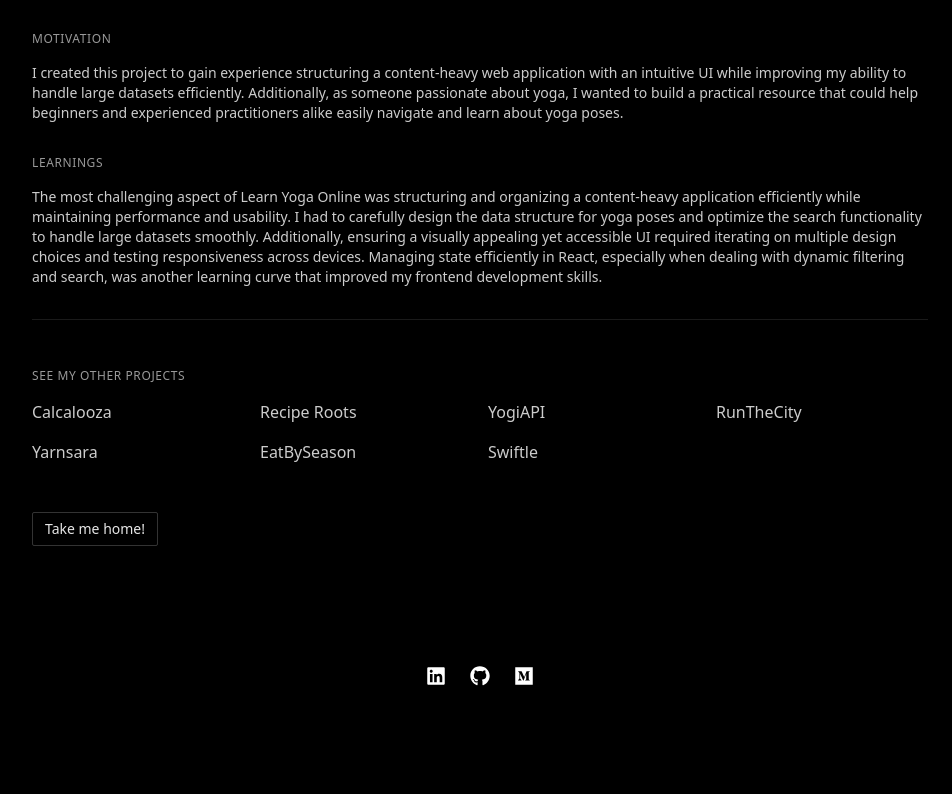
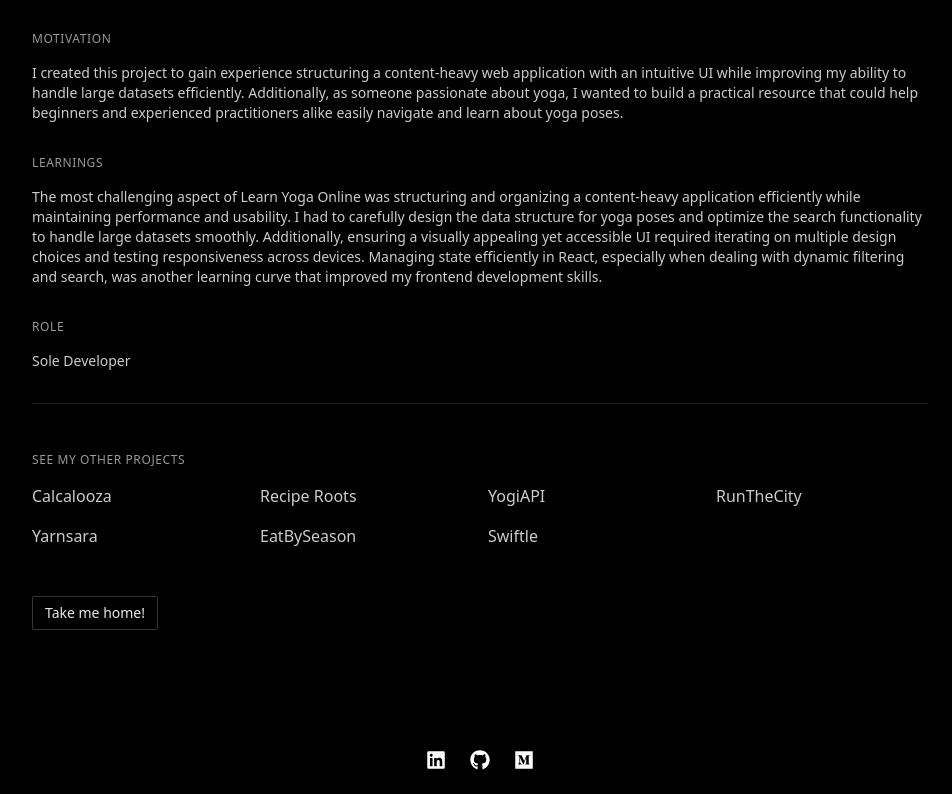
Before and after one commit to samanthacabrera/portfolio, a React (Vite) app: page /projects/1 in a window 1280 px wide. Shown: the part 643-1437 px from the top of the page, without its empty margins (160-1112 px from the left). Before the commit the page ends 1353 px from the top, so only its background shows below. Built offline with nearby package versions, Linux system fonts and the light colour scheme.

Commit message:
add project role to project page

```diff
--- a/src/pages/projectpage/ProjectPage.jsx
+++ b/src/pages/projectpage/ProjectPage.jsx
@@ -87,6 +87,11 @@ const ProjectPage = () => {
                         <span className="text-xs uppercase tracking-wider text-white/60 mb-4">Learnings</span>
                         <p className="text-sm text-white/80">{project.insights}</p>
                     </div>
+
+                     <div className="flex flex-col">
+                        <span className="text-xs uppercase tracking-wider text-white/60 mb-4">Role</span>
+                        <p className="text-sm text-white/80">{project.contribution}</p>
+                    </div>
                 </div>
             </div>
 
```
